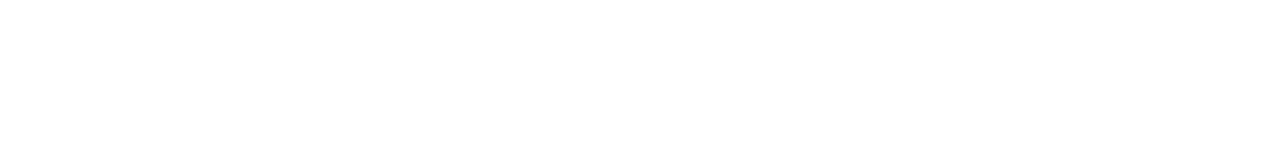
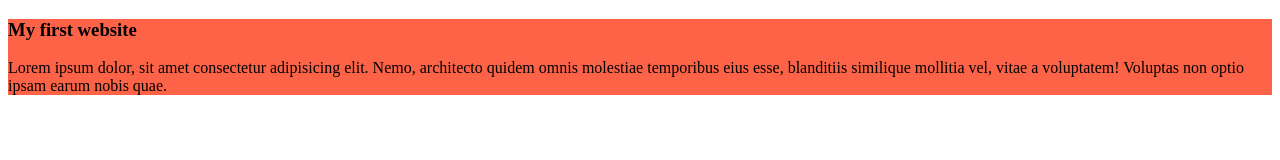
Before and after one commit to bogyman016/my-simple-website, a plain HTML site: page index.html in a window 1280 px wide. Drawn offline with Linux system fonts and the light colour scheme.

Commit message:
added the first blog

```diff
--- a/index.html
+++ b/index.html
@@ -4,8 +4,13 @@
     <meta charset="UTF-8">
     <meta name="viewport" content="width=device-width, initial-scale=1.0">
     <title>my simple website</title>
+    <link rel="stylesheet" href="styles/block.css">
 </head>
 <body>
+    <div>
+        <h3>My first website</h3>
+        <p>Lorem ipsum dolor, sit amet consectetur adipisicing elit. Nemo, architecto quidem omnis molestiae temporibus eius esse, blanditiis similique mollitia vel, vitae a voluptatem! Voluptas non optio ipsam earum nobis quae.</p>
 
+    </div>
 </body>
 </html>
--- /dev/null
+++ b/styles/block.css
@@ -0,0 +1,3 @@
+div{
+    background-color: tomato;
+}
```
